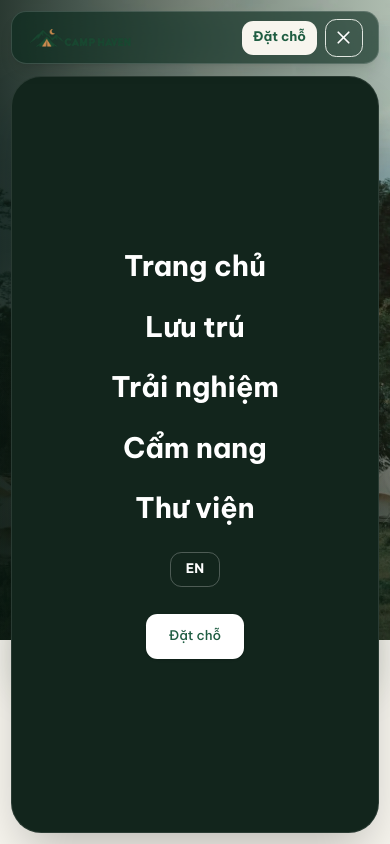
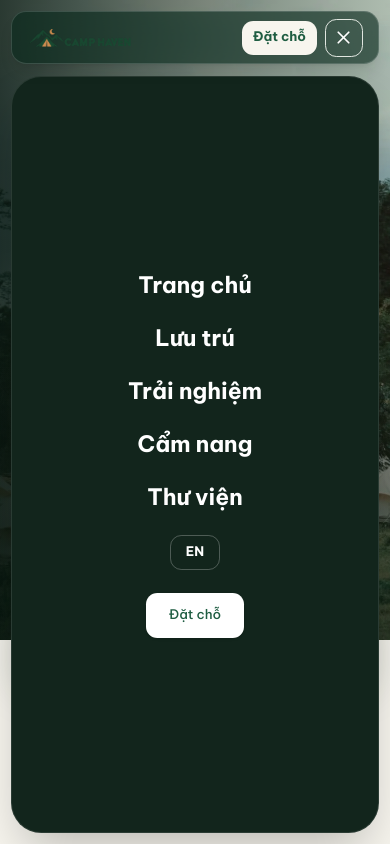
Before and after one commit to thiensinh127/camp-booking, a Next.js app: page / in a window 390 px wide. Both pictures are taken after a click on the button "Toggle navigation". Shown: the top 844 px of the page. Built offline with nearby package versions, Linux system fonts and the light colour scheme.

Commit message:
fix: compact mobile menu typography

```diff
--- a/components/header/Navigation.tsx
+++ b/components/header/Navigation.tsx
@@ -38,8 +38,8 @@ export function Navigation() {
         <button type="button" aria-label="Toggle navigation" aria-expanded={isMenuOpen} onClick={() => setIsMenuOpen((value) => !value)} className="grid size-10 place-items-center rounded-lg border border-current/30">{isMenuOpen ? <X size={21} /> : <Menu size={22} />}</button>
       </div>
     </div>
-    {isMenuOpen && <div className="fixed inset-x-3 top-[76px] bottom-3 z-40 animate-in slide-in-from-top-4 duration-300 flex flex-col items-center justify-center gap-7 overflow-y-auto rounded-[2rem] border border-white/10 bg-[var(--dark-forest)] px-6 text-center text-white shadow-2xl motion-reduce:animate-none lg:hidden">
-        {links.map((link, index) => <a key={link.href} href={link.href} onClick={() => setIsMenuOpen(false)} className="font-heading text-3xl font-bold">{t.nav[index]}</a>)}
+    {isMenuOpen && <div className="fixed inset-x-3 top-[76px] bottom-3 z-40 animate-in slide-in-from-top-4 duration-300 flex flex-col items-center justify-center gap-6 overflow-y-auto rounded-[2rem] border border-white/10 bg-[var(--dark-forest)] px-6 text-center text-white shadow-2xl motion-reduce:animate-none lg:hidden">
+        {links.map((link, index) => <a key={link.href} href={link.href} onClick={() => setIsMenuOpen(false)} className="font-heading text-2xl font-bold">{t.nav[index]}</a>)}
         <button onClick={() => setLocale(locale === "vi" ? "en" : "vi")} className="rounded-lg border border-white/25 px-4 py-2 text-sm font-bold">{locale === "vi" ? "EN" : "VI"}</button>
         <Button asChild className="h-12 rounded-xl bg-white px-6 text-[var(--forest)] hover:bg-[var(--surface-muted)]"><a href="#booking" onClick={() => setIsMenuOpen(false)}>{t.book}</a></Button>
     </div>}
--- a/scripts/verify-mobile-surfaces.mjs
+++ b/scripts/verify-mobile-surfaces.mjs
@@ -7,6 +7,7 @@ const footer = readFileSync("components/footer/Footer.tsx", "utf8");
 const expectations = [
   [navigation, "z-40 animate-in slide-in-from-top-4", "mobile navigation drawer must layer above the page and animate from the top"],
   [navigation, "motion-reduce:animate-none", "mobile navigation drawer must respect reduced-motion preferences"],
+  [navigation, "font-heading text-2xl font-bold", "mobile navigation links must use the compact menu type scale"],
   [booking, "animate-in slide-in-from-bottom-6", "mobile booking sheet must animate from the bottom"],
   [booking, "motion-reduce:animate-none", "mobile booking sheet must respect reduced-motion preferences"],
   [footer, "grid-cols-2", "mobile footer links must use a compact two-column grid"],
```
